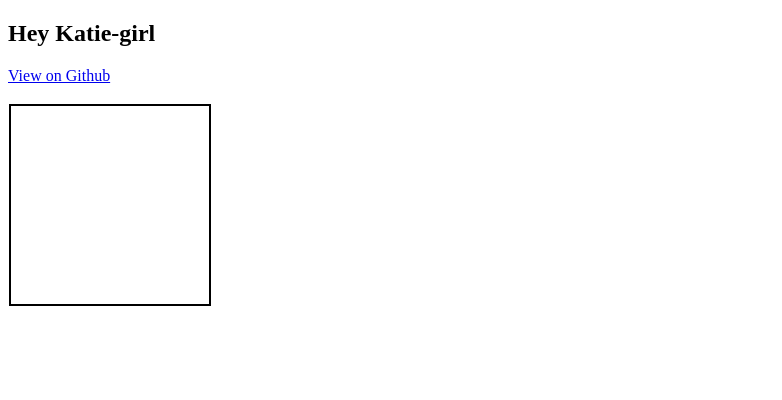
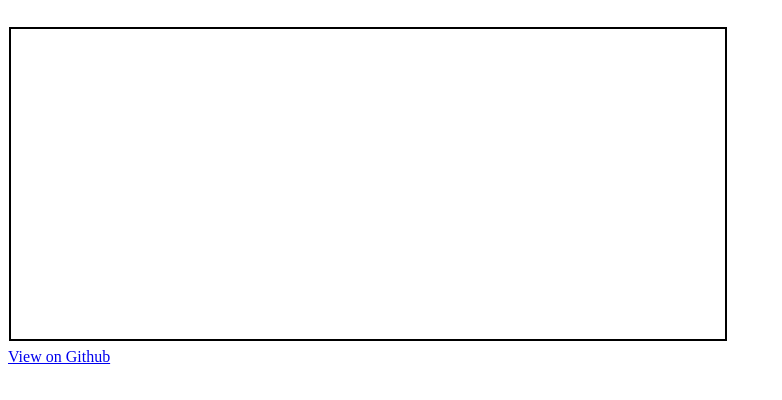
Before and after one commit to katherineimogene/boa-constrictor, a plain HTML site: page index.html in a window 1280 px wide. Shown: the whole page, without its empty margins (0-782 px from the left). Drawn offline with nearby package versions, Linux system fonts and the light colour scheme.

Commit message:
Better name for the thing that draws the canvas: CanvasDrawer

```diff
--- a/index.html
+++ b/index.html
@@ -1,14 +1,15 @@
 <!DOCTYPE html>
 <html lang="en">
 <head>
-  <!-- <link rel="stylesheet" href="css/snake.css"> -->
+  <link rel="stylesheet" href="css/boa.css">
   <script src="http://ajax.googleapis.com/ajax/libs/jquery/1.11.0/jquery.min.js"></script>
   <script src="js/initialization.js"></script>
-  <script src="js/game_canvas.js"></script>
+  <script src="js/canvas_drawer.js"></script>
   <title>Boa Constrictor</title>
 </head>
 <body>
-  <h2>Hey Katie-girl</h2>
+  <div id="game-canvas">
+  </div>
   <footer>
     <div class="footer"><a href="https://github.com/katherineimogene/boa-constrictor" target="_blank">View on Github</a></div>
   </footer>
--- /dev/null
+++ b/js/canvas_drawer.js
@@ -0,0 +1,17 @@
+Boa.CanvasDrawer = function(width, height){
+      this.canvas    = document.createElement('canvas'),
+         this.ctx    = this.canvas.getContext('2d');
+  this.canvas.width  = width;
+  this.canvas.height = height;
+            this.div = document.getElementById('game-canvas')
+
+}
+
+Boa.CanvasDrawer.prototype = {
+  draw: function(){
+    this.div.appendChild(this.canvas);
+    this.ctx.lineWidth   = 2;       // Our border will have a thickness of 2 pixels
+    this.ctx.strokeStyle = 'black'; // The border will also be black
+    this.ctx.strokeRect(2, 20, this.canvas.width - 4, this.canvas.height - 24);
+  }
+}
--- a/js/game_canvas.js
+++ /dev/null
@@ -1,21 +0,0 @@
-Boa.GameCanvas = function(){
-
-}
-
-Boa.GameCanvas.prototype = {
-  draw: function(){
-    var canvas    = document.createElement('canvas'),
-           ctx    = canvas.getContext('2d');
-    canvas.width  = 204;
-    canvas.height = 224;
-
-    var body = document.getElementsByTagName('body')[0];
-    body.appendChild(canvas);
-
-    ctx.lineWidth   = 2;       // Our border will have a thickness of 2 pixels
-    ctx.strokeStyle = 'black'; // The border will also be black
-
-    // context.strokeRect(X1, Y1, X2, Y2) allows us to draw outlined rectangles
-    ctx.strokeRect(2, 20, canvas.width - 4, canvas.height - 24);
-  }
-}
--- a/js/initialization.js
+++ b/js/initialization.js
@@ -3,6 +3,6 @@ Boa = {}
 
 $(function() {
   var canvas
-  canvas = new Boa.GameCanvas().draw()
+  canvas = new Boa.CanvasDrawer(720,336).draw()
 
 })
```
